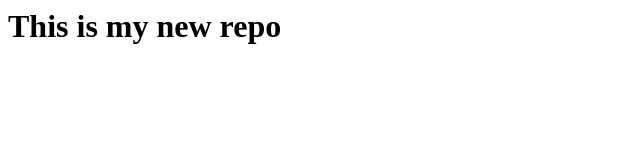
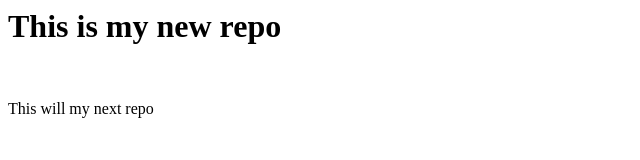
Before and after one commit to student-drdo/LocalRepo, a plain HTML site: page index.html in a window 1280 px wide. Shown: the whole page, without its empty margins (0-640 px from the left). Drawn offline with Linux system fonts and the light colour scheme.

Commit message:
next repo

```diff
--- a/index.html
+++ b/index.html
@@ -1 +1,3 @@
 <h1>This is my new repo</h1>
+<br>
+<p>This will my next repo</p>
```
Also changed, not shown: 1 other file.
